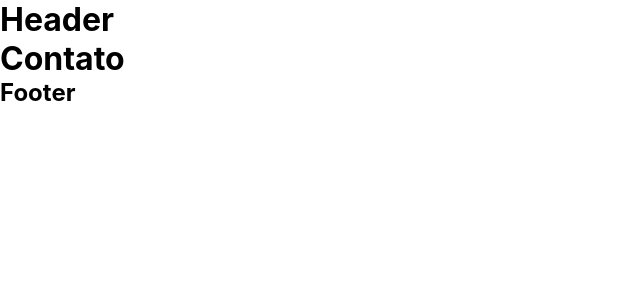
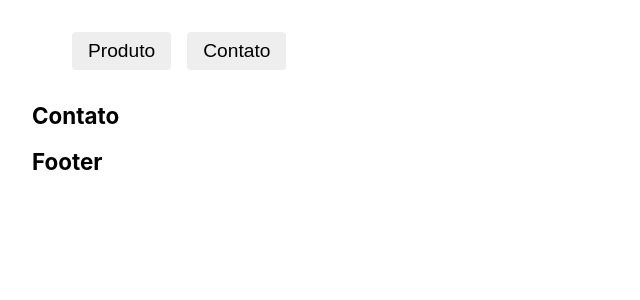
Before and after one commit to ppfurtado/ranekapp, a React (Create React App) app: page /contato in a window 1280 px wide. Shown: the top 300 px of the page, without its empty margins (0-640 px from the left). Built offline with nearby package versions, Linux system fonts and the light colour scheme; the HTML template or start-up script is replaced by a standard one.

Commit message:
add Header and Footer

```diff
--- a/src/App.css
+++ b/src/App.css
@@ -1,5 +1,18 @@
-* {
-  margin: 0;
-  padding: 0;
-  box-sizing: border-box;
+body {
+  margin: 2rem;
 }
+
+img {
+  max-width: 100%;
+  border-radius: 0.5rem;
+}
+
+a {
+  text-decoration: none;
+  color: black;
+}
+
+
+h1 {
+  font-size: 1.4rem;
+}
--- a/src/components/Contato.js
+++ b/src/components/Contato.js
@@ -1,12 +1,12 @@
 import React from 'react'
 
-import style from './Contato.module.css'
+import styles from './Contato.module.css'
 
 const Contato = () => {
   return (
-    <div>
+    <section className={styles.contato}>
       <h1>Contato</h1>
-    </div>
+    </section>
   )
 }
 
--- a/src/components/Footer.js
+++ b/src/components/Footer.js
@@ -1,12 +1,12 @@
 import React from 'react'
 
-import style from './Footer.module.css'
+import styles from './Footer.module.css'
 
 const Footer = () => {
   return (
-    <>
-      <h2>Footer</h2>
-    </>
+    <footer className={styles.footer}>
+       <h1>Footer</h1>
+    </footer>
   )
 }
 
--- a/src/components/Header.js
+++ b/src/components/Header.js
@@ -1,12 +1,20 @@
 import React from 'react'
+import { NavLink } from 'react-router-dom'
 
-import style from './Header.module.css'
+import styles from './Header.module.css'
 
 const Header = () => {
   return (
-    <>
-      <h1>Header</h1>
-    </>
+    <nav className={styles.header}>
+      <ul >
+        <li>
+          <NavLink activeClassName={styles.active} className={styles.link} to="/" end  >Produto</NavLink>
+        </li>
+        <li>
+          <NavLink activeClassName={styles.active} className={styles.link} to="/contato"  >Contato</NavLink>
+        </li>
+      </ul>
+    </nav>
   )
 }
 
--- a/src/components/Header.module.css
+++ b/src/components/Header.module.css
@@ -0,0 +1,29 @@
+.header {
+  margin-bottom: 2rem;
+}
+
+.header ul {
+  display: flex;
+  list-style: none;
+
+}
+
+.header ul li {
+  margin-right: 1rem;
+}
+
+.link {
+  display: block;
+  text-decoration: none;
+  font-size: 1.2rem;
+  font-family: Arial, Helvetica, sans-serif;
+  color: black;
+  background: #eee;
+  padding: .5rem 1rem;
+  border-radius: 4px;
+}
+
+.active,
+.link:hover {
+  background: #ddd;
+}
```
